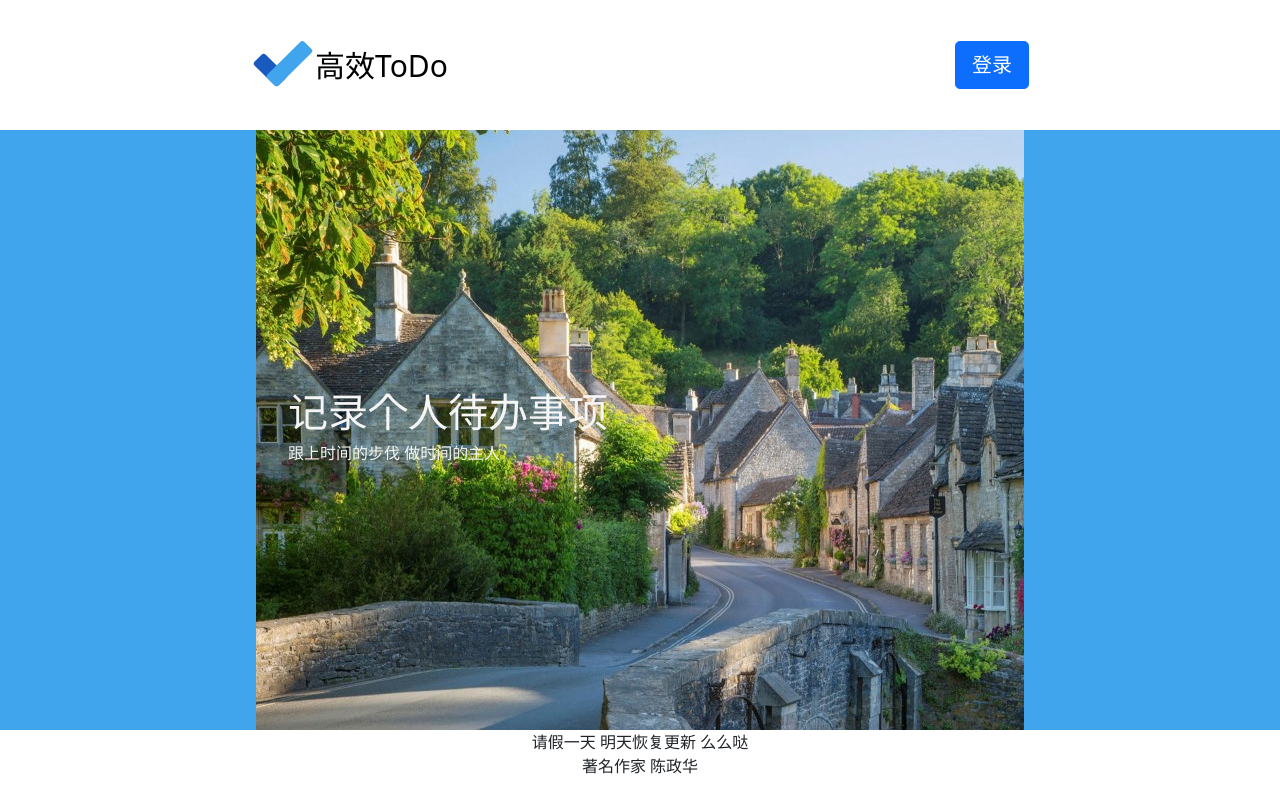
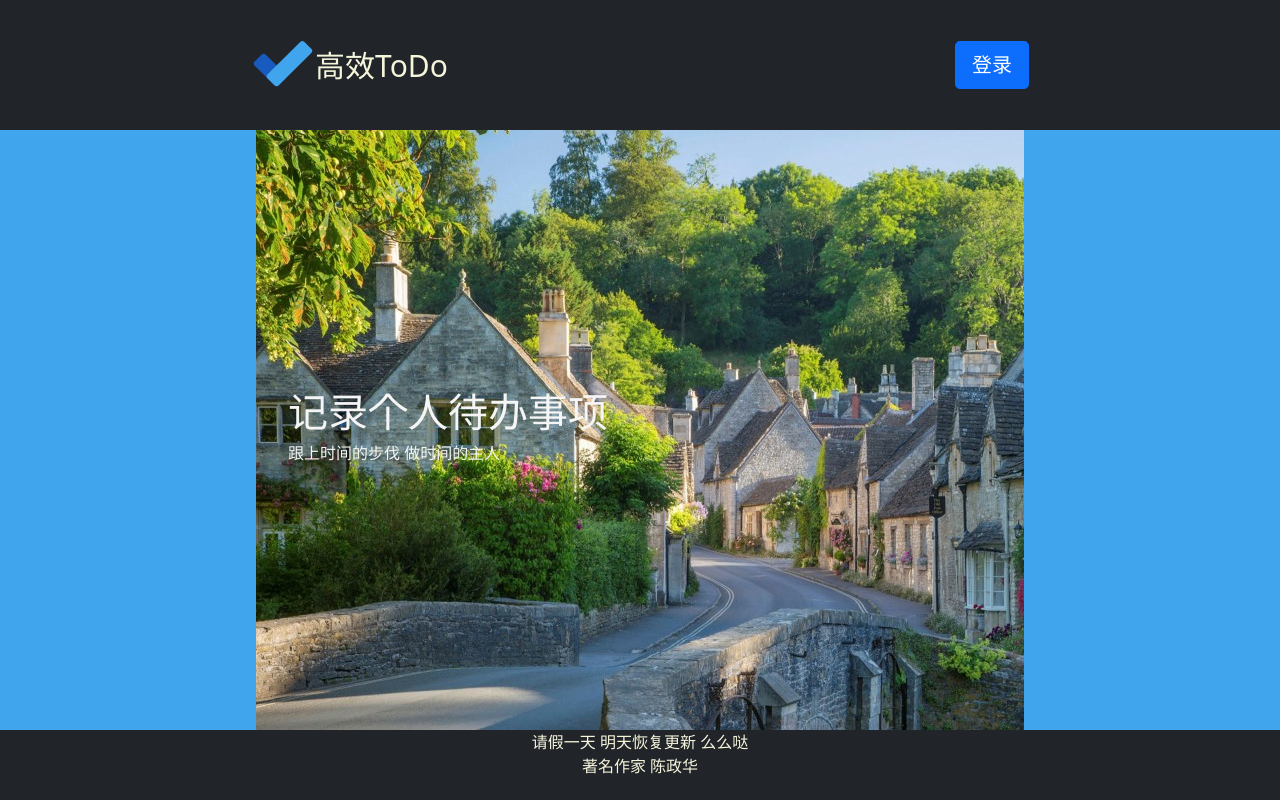
Before and after one commit to liulaoliu/hieplan, a React (Create React App) app: page / in a window 1280 px wide. Built offline with nearby package versions, Linux system fonts and the light colour scheme.

Commit message:
把首页颜色也变成暗色

```diff
--- a/package.json
+++ b/package.json
@@ -21,9 +21,9 @@
     "web-vitals": "^2.1.2"
   },
   "scripts": {
-    "start": "react-scripts start",
-    "build": "react-scripts build",
-    "test": "react-scripts test",
+    "st": "react-scripts start",
+    "bd": "react-scripts build",
+    "ts": "react-scripts test",
     "eject": "react-scripts eject"
   },
   "eslintConfig": {
--- a/src/App.css
+++ b/src/App.css
@@ -1,4 +1,4 @@
 .App {
   text-align: center;
-
+background-color: #212529;
 }
--- a/src/Components/homePage/Tail.tsx
+++ b/src/Components/homePage/Tail.tsx
@@ -14,7 +14,7 @@ interface Props {}
 export default function Tail({}: Props): ReactElement {
   return (
     <div>
-      <div className="tail">
+      <div className="tail" style={{ color: "beige" }}>
         {/*
          everyday quote
          */}
--- a/src/Components/homePage/Welcome.tsx
+++ b/src/Components/homePage/Welcome.tsx
@@ -28,7 +28,9 @@ import Tail from "./Tail";
 */
 export default function Welcome() {
   return (
-    <div>
+    <div style={{
+      height:"100vh"
+    }}>
       <Header renderedByWelcome={true}></Header>
       <Content></Content>
       <Tail></Tail>
--- a/src/Components/homePage/homePage.module.css
+++ b/src/Components/homePage/homePage.module.css
@@ -9,7 +9,8 @@
  /* 去除a标签的固有样式 */
 .remove_a_style{
 text-decoration: none;
-color:black;
+/* color:black; */
+color: beige;
 }
 .remove_a_style:hover{
   color:black;
@@ -28,6 +29,7 @@ color:black;
 .title {
   font-size: 30px;
   font-weight: lighter;
+
 }
 .todoSvg {
   background-image: url(../../assets/svg/TODO_INFO.svg);
```
